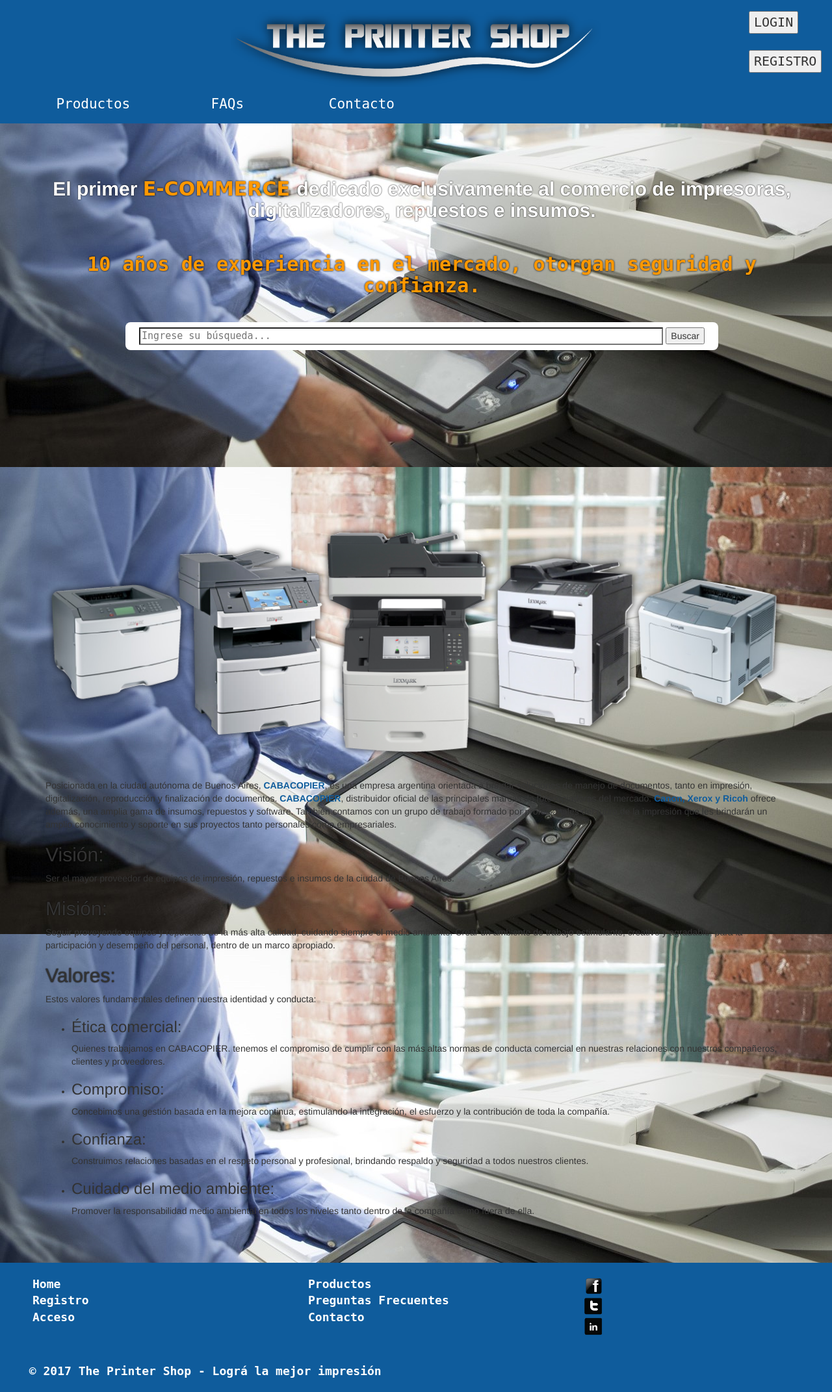
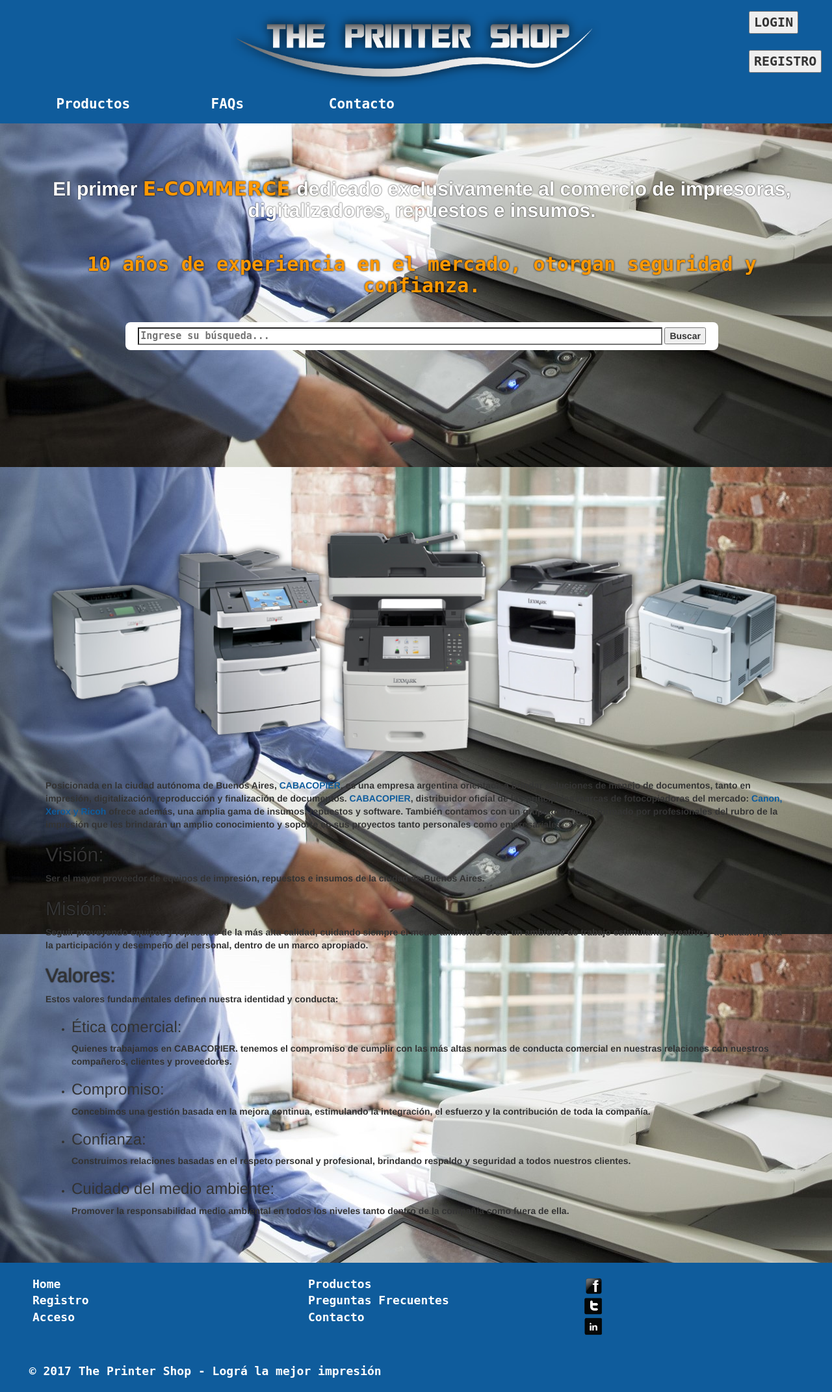
Before and after one commit to memarich/theprintershop, a PHP site: page / in a window 1280 px wide. Shown: the whole page at 65% size. Run offline with PHP 8.4, Linux system fonts and the light colour scheme; some libraries are stand-ins or nearby versions; some web fonts are replaced.

Commit message:
cambios en el archivo de estilos css

```diff
--- a/acceso.php
+++ b/acceso.php
@@ -47,7 +47,7 @@ if ($_POST){
     <link href="font/Transformers Movie.ttf" rel='stylesheet' type='text/css'>
 
     <link href="https://fonts.googleapis.com/css?family=Anaheim|Armata|Averia+Sans+Libre|Averia+Serif+Libre|Bungee|Bungee+Hairline|Cantarell|Droid+Sans+Mono|Exo+2|Gruppo|Julius+Sans+One|Nova+Square|Overlock+SC|Overpass+Mono|Play|Quantico|Share+Tech+Mono|Source+Code+Pro" rel="stylesheet">
-	<link href="images/logo-02.png" rel="shortcut icon">
+	<link href="images/rgb.png" rel="shortcut icon">
     <link href="http://code.ionicframework.com/ionicons/2.0.1/css/ionicons.min.css" rel="stylesheet">
   </head>
 
--- a/contacto.php
+++ b/contacto.php
@@ -18,7 +18,7 @@ require_once("funciones.php");
     <link href="font/Transformers Movie.ttf" rel='stylesheet' type='text/css'>
 
     <link href="https://fonts.googleapis.com/css?family=Anaheim|Armata|Averia+Sans+Libre|Averia+Serif+Libre|Bungee|Bungee+Hairline|Cantarell|Droid+Sans+Mono|Exo+2|Gruppo|Julius+Sans+One|Nova+Square|Overlock+SC|Overpass+Mono|Play|Quantico|Share+Tech+Mono|Source+Code+Pro" rel="stylesheet">
-	<link href="images/logo-02.png" rel="shortcut icon">
+	<link href="images/rgb.png" rel="shortcut icon">
     <link href="http://code.ionicframework.com/ionicons/2.0.1/css/ionicons.min.css" rel="stylesheet">
   </head>
 
--- a/css/styles.css
+++ b/css/styles.css
@@ -11,6 +11,7 @@ body {
   font-family:'Transformers Movie';
    /*'Source Code Pro', monospace, 'Droid Sans Mono', monospace, 'Overpass Mono', monospace, 'Armata', sans-serif, 'Anaheim', 		  sans-serif, 'Nova Square', cursive;*/
   font-size: 22px;
+  font-weight: bold;
 }
 
 .logo {
@@ -40,6 +41,7 @@ a:hover {
 }
 
 /* HEADER */
+
 
 .logout{
   position: absolute;
--- a/index.php
+++ b/index.php
@@ -18,7 +18,7 @@ require_once("funciones.php");
     <link href="font/Transformers Movie.ttf" rel='stylesheet' type='text/css'>
 
     <link href="https://fonts.googleapis.com/css?family=Anaheim|Armata|Averia+Sans+Libre|Averia+Serif+Libre|Bungee|Bungee+Hairline|Cantarell|Droid+Sans+Mono|Exo+2|Gruppo|Julius+Sans+One|Nova+Square|Overlock+SC|Overpass+Mono|Play|Quantico|Share+Tech+Mono|Source+Code+Pro" rel="stylesheet">
-  	<link href="images/logo-02.png" rel="shortcut icon">
+  	<link href="images/rgb.png" rel="shortcut icon">
     <link href="http://code.ionicframework.com/ionicons/2.0.1/css/ionicons.min.css" rel="stylesheet">
   </head>
   <body>
--- a/preguntas.php
+++ b/preguntas.php
@@ -19,7 +19,7 @@ require_once("funciones.php");
     <link href="font/Transformers Movie.ttf" rel='stylesheet' type='text/css'>
 
     <link href="https://fonts.googleapis.com/css?family=Anaheim|Armata|Averia+Sans+Libre|Averia+Serif+Libre|Bungee|Bungee+Hairline|Cantarell|Droid+Sans+Mono|Exo+2|Gruppo|Julius+Sans+One|Nova+Square|Overlock+SC|Overpass+Mono|Play|Quantico|Share+Tech+Mono|Source+Code+Pro" rel="stylesheet">
-	<link href="images/logo-02.png" rel="shortcut icon">
+	<link href="images/rgb.png" rel="shortcut icon">
     <link href="http://code.ionicframework.com/ionicons/2.0.1/css/ionicons.min.css" rel="stylesheet">
   </head>
 
--- a/productos.php
+++ b/productos.php
@@ -20,7 +20,7 @@ require_once("funciones.php");
     <link href="https://fonts.googleapis.com/css?family=Anaheim|Armata|Averia+Sans+Libre|Averia+Serif+Libre|Bungee|Bungee+Hairline|Cantarell|Droid+Sans+Mono|Exo+2|Gruppo|Julius+Sans+One|Nova+Square|Overlock+SC|Overpass+Mono|Play|Quantico|Share+Tech+Mono|Source+Code+Pro" rel="stylesheet">
 
     <link href="http://code.ionicframework.com/ionicons/2.0.1/css/ionicons.min.css" rel="stylesheet">
-     <link href="images/logo-02.png" rel="shortcut icon">
+     <link href="images/rgb.png" rel="shortcut icon">
   </head>
 
   <body>
--- a/registro.php
+++ b/registro.php
@@ -112,7 +112,7 @@ if ($_POST){
     <link href="font/Transformers Movie.ttf" rel='stylesheet' type='text/css'>
 
     <link href="https://fonts.googleapis.com/css?family=Anaheim|Armata|Averia+Sans+Libre|Averia+Serif+Libre|Bungee|Bungee+Hairline|Cantarell|Droid+Sans+Mono|Exo+2|Gruppo|Julius+Sans+One|Nova+Square|Overlock+SC|Overpass+Mono|Play|Quantico|Share+Tech+Mono|Source+Code+Pro" rel="stylesheet">
-	<link href="images/logo-02.png" rel="shortcut icon">
+	<link href="images/rgb.png" rel="shortcut icon">
     <link href="http://code.ionicframework.com/ionicons/2.0.1/css/ionicons.min.css" rel="stylesheet">
   </head>
 
--- a/usuario.json
+++ b/usuario.json
@@ -1,2 +1,3 @@
 
 {"nombres":"Marcelo","apellido":"Lopez","mail":"mlopez@gmail.com","dni":"17987838","celular":"1154634567","calle":"Salta","numero":"1204","piso":"7","departamento":"A","codpos":"1204","localidad":"La Plata","provincia":"Buenos Aires","pass":"$2y$10$4H3NtgwUqwS7wt06bC4EA.ny6HpGLTwiQJet7xTZaW8iw1KQzSWDG","id":1}
+{"nombres":"Melina","apellido":"Rodriguez","mail":"mrodriguez@yahoo.com","dni":"17987838","celular":"1154634567","calle":"Tucuman","numero":"2300","piso":"9","departamento":"A","codpos":"2506","localidad":"Salta","provincia":"Salta","pass":"$2y$10$.ySo5De5feaZ00.u.inmw.0XXBD.pCrKwMXnbrdiBnuv3bxoRJnsC","id":2}
```
Also changed, not shown: imagenesUsuario/mrodriguez@yahoo.com.jpg (added), images/logo.png (added), images/rgb.png (added).
